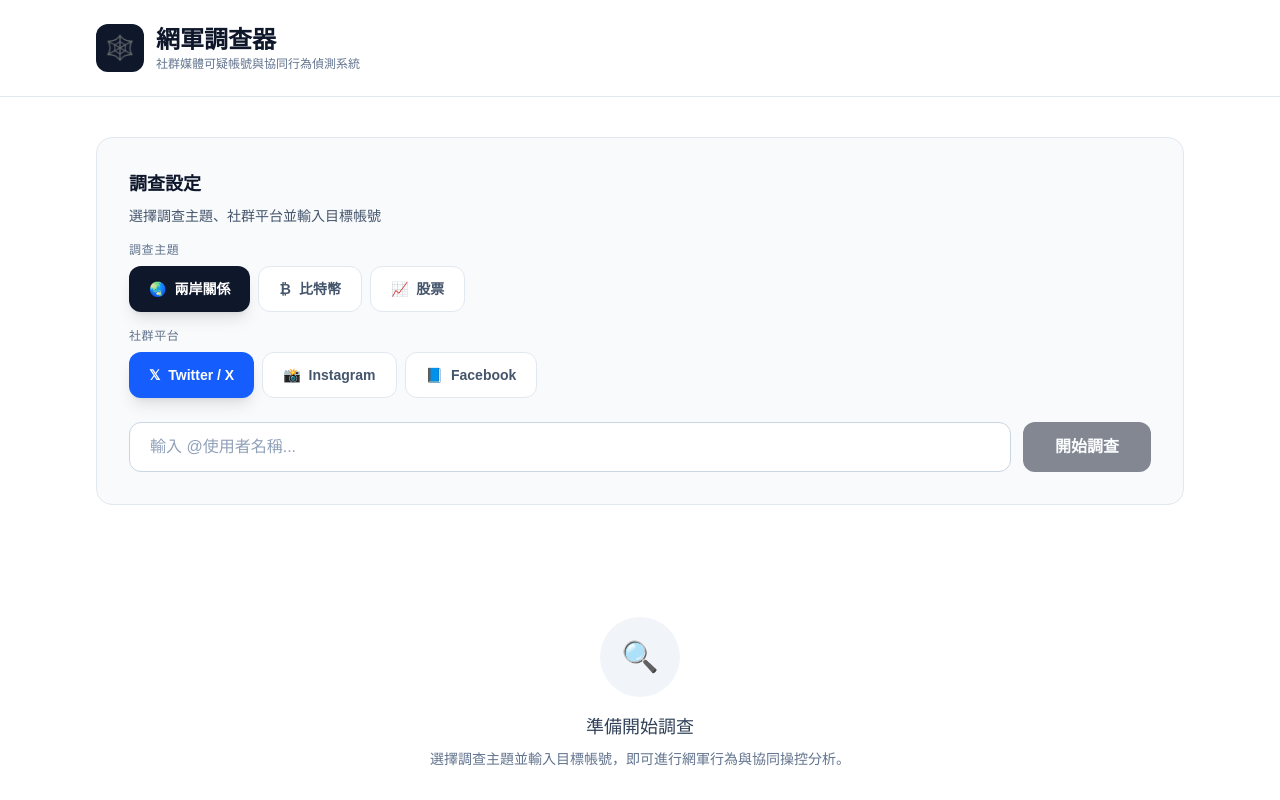
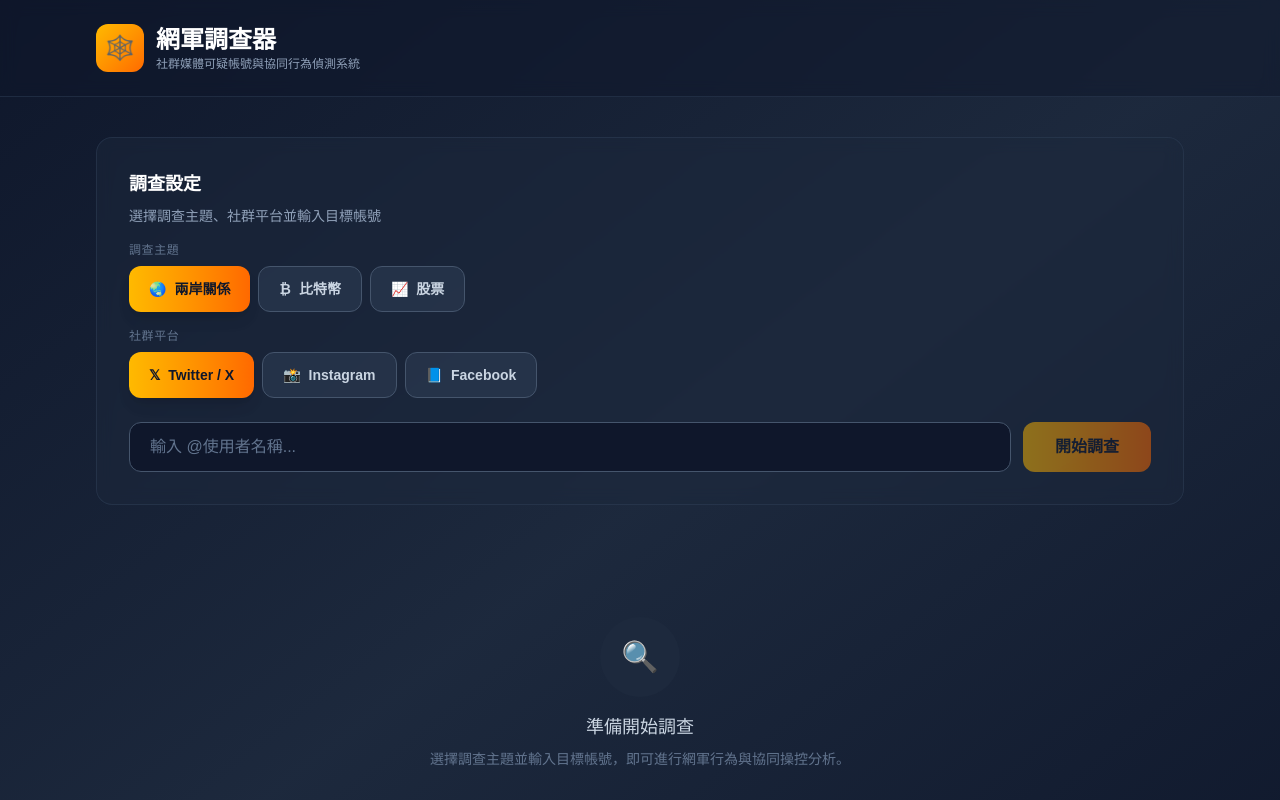
Before and after one commit to rexclaw20260330-ops/CapstoneDemo, a Next.js app: page / in a window 1280 px wide. Shown: the top 800 px of the page. Built offline with nearby package versions, Linux system fonts and the light colour scheme.

Commit message:
Revert to dark blue theme with amber/orange accents (Tricera design)

```diff
--- a/src/components/BotHunterDashboard.tsx
+++ b/src/components/BotHunterDashboard.tsx
@@ -270,7 +270,7 @@
     <div className="flex flex-col items-center">
       <div className="relative w-32 h-32">
         <svg width="128" height="128" className="transform -rotate-90">
-          <circle cx="64" cy="64" r={radius} fill="none" stroke="#e2e8f0" strokeWidth="10" />
+          <circle cx="64" cy="64" r={radius} fill="none" stroke="#334155" strokeWidth="10" />
           <circle
             cx="64"
             cy="64"
@@ -284,10 +284,10 @@
           />
         </svg>
         <div className="absolute inset-0 flex items-center justify-center">
-          <span className="text-2xl font-bold" style={{ color }}>{score}%</span>
+          <span className="text-2xl font-bold text-white">{score}%</span>
         </div>
       </div>
-      <span className="mt-2 text-sm text-slate-600">{label}</span>
+      <span className="mt-2 text-sm text-slate-400">{label}</span>
     </div>
   );
 };
@@ -295,10 +295,10 @@
 const FeatureBar = ({ feature }: { feature: Feature }) => (
   <div className="mb-3">
     <div className="flex justify-between mb-1">
-      <span className="text-sm text-slate-600">{feature.name}</span>
-      <span className="text-sm font-semibold text-slate-800">{feature.value}% <span className="text-slate-400 font-normal">(權重 {(feature.weight * 100).toFixed(0)}%)</span></span>
+      <span className="text-sm text-slate-400">{feature.name}</span>
+      <span className="text-sm font-semibold text-slate-300">{feature.value}% <span className="text-slate-500 font-normal">(權重 {(feature.weight * 100).toFixed(0)}%)</span></span>
     </div>
-    <div className="h-2 bg-slate-100 rounded-full overflow-hidden">
+    <div className="h-2 bg-slate-700/50 rounded-full overflow-hidden">
       <div
         className={`h-full rounded-full transition-all ${
           feature.value >= 80 ? 'bg-red-500' : feature.value >= 60 ? 'bg-orange-500' : 'bg-emerald-500'
@@ -310,46 +310,46 @@
 );
 
 const PostCard = ({ post }: { post: Post }) => (
-  <div className="bg-white rounded-xl p-5 border border-slate-200 shadow-sm hover:shadow-md transition-shadow">
-    <p className="text-slate-700 text-sm leading-relaxed mb-4">「{post.content}」</p>
+  <div className="bg-slate-800/50 rounded-xl p-5 border border-slate-700/50 hover:border-slate-600 transition-all">
+    <p className="text-slate-300 text-sm leading-relaxed mb-4">「{post.content}」</p>
     <div className="grid grid-cols-2 gap-4 mb-3">
       <div>
-        <span className="text-xs text-slate-400 uppercase">情緒傾向</span>
+        <span className="text-xs text-slate-500 uppercase">情緒傾向</span>
         <div className="flex items-center gap-2 mt-1">
-          <div className="flex-1 h-2 bg-slate-100 rounded-full">
+          <div className="flex-1 h-2 bg-slate-700/50 rounded-full">
             <div className="h-full bg-blue-500 rounded-full" style={{ width: `${post.sentiment * 100}%` }} />
           </div>
-          <span className="text-sm font-semibold text-slate-600 w-12 text-right">
+          <span className="text-sm font-semibold text-slate-400 w-12 text-right">
             {(post.sentiment * 100).toFixed(0)}%
           </span>
         </div>
       </div>
 
       <div>
-        <span className="text-xs text-slate-400 uppercase">操控程度</span>
+        <span className="text-xs text-slate-500 uppercase">操控程度</span>
         <div className="flex items-center gap-2 mt-1">
-          <div className="flex-1 h-2 bg-slate-100 rounded-full">
-            <div className="h-full bg-red-500 rounded-full" style={{ width: `${post.manipulativeScore}%` }} />
+          <div className="flex-1 h-2 bg-slate-700/50 rounded-full">
+            <div className="h-full bg-amber-400 rounded-full" style={{ width: `${post.manipulativeScore}%` }} />
           </div>
-          <span className="text-sm font-semibold text-red-600 w-12 text-right">{post.manipulativeScore}%</span>
+          <span className="text-sm font-semibold text-amber-400 w-12 text-right">{post.manipulativeScore}%</span>
         </div>
       </div>
     </div>
-    <div className="mt-4 pt-4 border-t border-slate-100">
-      <span className="text-xs text-slate-400">標記原因：</span>
-      <span className="text-sm text-slate-600">{post.explanation}</span>
+    <div className="mt-4 pt-4 border-t border-slate-700/50">
+      <span className="text-xs text-slate-500">標記原因：</span>
+      <span className="text-sm text-slate-400">{post.explanation}</span>
     </div>
   </div>
 );
 
 const NetworkGraph = ({ nodes }: { nodes: NetworkNode[] }) => (
-  <div className="bg-white rounded-xl p-6 border border-slate-200">
+  <div className="bg-slate-800/50 rounded-xl p-6 border border-slate-700/50">
     <div className="relative h-72">
       <div className="absolute top-1/2 left-1/2 transform -translate-x-1/2 -translate-y-1/2">
         <div className="w-20 h-20 bg-gradient-to-br from-red-500 to-red-600 rounded-full flex items-center justify-center shadow-lg">
           <span className="text-white font-bold text-lg">目標</span>
         </div>
-        <span className="absolute -bottom-6 left-1/2 transform -translate-x-1/2 text-xs text-slate-600 whitespace-nowrap">調查對象</span>
+        <span className="absolute -bottom-6 left-1/2 transform -translate-x-1/2 text-xs text-slate-400 whitespace-nowrap">調查對象</span>
       </div>
 
       <svg className="absolute inset-0 w-full h-full">
@@ -358,7 +358,7 @@
           const x = 50 + 32 * Math.cos(angle);
           const y = 50 + 32 * Math.sin(angle);
           return (
-            <line key={i} x1="50%" y1="50%" x2={`${x}%`} y2={`${y}%`} stroke="#cbd5e1" strokeWidth="2" strokeDasharray="4 4" />
+            <line key={i} x1="50%" y1="50%" x2={`${x}%`} y2={`${y}%`} stroke="#475569" strokeWidth="2" strokeDasharray="4 4" />
           );
         })}
       </svg>
@@ -374,17 +374,17 @@
             style={{ left: `${x}%`, top: `${y}%` }}
           >
             <div className={`w-14 h-14 rounded-full flex items-center justify-center border-2 ${
-              node.score >= 90 ? 'bg-red-100 border-red-400' : 'bg-orange-100 border-orange-400'
+              node.score >= 90 ? 'bg-red-500/20 border-red-400' : 'bg-amber-500/20 border-amber-400'
             }`}
             >
-              <span className="text-xs font-bold text-slate-700">{node.score}%</span>
+              <span className="text-xs font-bold text-slate-300">{node.score}%</span>
             </div>
             <span className="absolute -bottom-5 left-1/2 transform -translate-x-1/2 text-xs text-slate-500 whitespace-nowrap">{node.username}</span>
           </div>
         );
       })}
     </div>
-    <p className="text-center text-xs text-slate-400 mt-6">基於發文模式與互動行為的相似度網絡</p>
+    <p className="text-center text-xs text-slate-500 mt-6">基於發文模式與互動行為的相似度網絡</p>
   </div>
 );
 
@@ -406,17 +406,17 @@
   };
 
   return (
-    <div className="min-h-screen bg-white">
+    <div className="min-h-screen bg-gradient-to-br from-slate-900 via-slate-800 to-slate-900">
       {/* Header */}
-      <header className="border-b border-slate-200">
+      <header className="border-b border-slate-700/50 bg-slate-900/50 backdrop-blur">
         <div className="max-w-6xl mx-auto px-8 py-6">
           <div className="flex items-center gap-3">
-            <div className="w-12 h-12 bg-slate-900 rounded-xl flex items-center justify-center">
+            <div className="w-12 h-12 bg-gradient-to-br from-amber-400 to-orange-500 rounded-xl flex items-center justify-center">
               <span className="text-white text-2xl">🕸️</span>
             </div>
             <div>
-              <h1 className="text-2xl font-bold text-slate-900">網軍調查器</h1>
-              <p className="text-xs text-slate-500">社群媒體可疑帳號與協同行為偵測系統</p>
+              <h1 className="text-2xl font-bold text-white">網軍調查器</h1>
+              <p className="text-xs text-slate-400">社群媒體可疑帳號與協同行為偵測系統</p>
             </div>
           </div>
         </div>
@@ -424,10 +424,10 @@
 
       <main className="max-w-6xl mx-auto px-8 py-10">
         {/* Domain & Platform Selector + Input */}
-        <div className="bg-slate-50 rounded-2xl p-8 border border-slate-200 mb-8">
+        <div className="bg-slate-800/50 backdrop-blur rounded-2xl p-8 border border-slate-700/50 mb-8">
           <div className="mb-6">
-            <h2 className="text-lg font-semibold text-slate-900 mb-2">調查設定</h2>
-            <p className="text-slate-600 text-sm mb-4">選擇調查主題、社群平台並輸入目標帳號</p>
+            <h2 className="text-lg font-semibold text-white mb-2">調查設定</h2>
+            <p className="text-slate-400 text-sm mb-4">選擇調查主題、社群平台並輸入目標帳號</p>
 
             <div className="mb-4">
               <span className="text-xs text-slate-500 uppercase tracking-wider mb-2 block">調查主題</span>
@@ -438,8 +438,8 @@
                     onClick={() => setSelectedDomain(domain.id)}
                     className={`flex items-center gap-2 px-5 py-3 rounded-xl text-sm font-semibold transition-all ${
                       selectedDomain === domain.id
-                        ? 'bg-slate-900 text-white shadow-lg'
-                        : 'bg-white text-slate-600 border border-slate-200 hover:border-slate-300'
+                        ? 'bg-gradient-to-r from-amber-400 to-orange-500 text-slate-900 shadow-lg'
+                        : 'bg-slate-700/50 text-slate-300 border border-slate-600 hover:border-amber-400/50'
                     }`}
                   >
                     <span>{domain.icon}</span>
@@ -458,8 +458,8 @@
                     onClick={() => setSelectedPlatform(platform.id)}
                     className={`flex items-center gap-2 px-5 py-3 rounded-xl text-sm font-semibold transition-all ${
                       selectedPlatform === platform.id
-                        ? 'bg-blue-600 text-white shadow-lg'
-                        : 'bg-white text-slate-600 border border-slate-200 hover:border-slate-300'
+                        ? 'bg-gradient-to-r from-amber-400 to-orange-500 text-slate-900 shadow-lg'
+                        : 'bg-slate-700/50 text-slate-300 border border-slate-600 hover:border-amber-400/50'
                     }`}
                   >
                     <span>{platform.icon}</span>
@@ -476,13 +476,13 @@
               value={input}
               onChange={(e) => setInput(e.target.value)}
               placeholder="輸入 @使用者名稱..."
-              className="flex-1 px-5 py-3 bg-white border border-slate-300 rounded-xl text-slate-900 placeholder-slate-400 focus:border-slate-900 focus:outline-none"
+              className="flex-1 px-5 py-3 bg-slate-900 border border-slate-600 rounded-xl text-white placeholder-slate-500 focus:border-amber-400 focus:outline-none"
               onKeyDown={(e) => e.key === 'Enter' && analyze()}
             />
             <button
               onClick={analyze}
               disabled={!input.trim() || loading}
-              className="px-8 py-3 bg-slate-900 text-white font-semibold rounded-xl disabled:opacity-50 disabled:cursor-not-allowed hover:bg-slate-800 transition-all"
+              className="px-8 py-3 bg-gradient-to-r from-amber-400 to-orange-500 text-slate-900 font-semibold rounded-xl disabled:opacity-50 disabled:cursor-not-allowed hover:shadow-lg hover:shadow-orange-500/25 transition-all"
             >
               {loading ? '分析中...' : '開始調查'}
             </button>
@@ -493,34 +493,34 @@
           <div className="space-y-8">
             {/* Overview */}
             <div className="grid grid-cols-1 md:grid-cols-3 gap-6">
-              <div className="bg-white rounded-2xl p-6 border border-slate-200 shadow-sm">
-                <h3 className="text-sm font-medium text-slate-500 mb-4">可疑度評分</h3>
+              <div className="bg-slate-800/50 backdrop-blur rounded-2xl p-6 border border-slate-700/50">
+                <h3 className="text-sm font-medium text-slate-400 mb-4">可疑度評分</h3>
                 <CircularScore score={result.suspiciousScore} label="風險等級" />
                 <div className="mt-4 text-center">
                   <span className={`px-4 py-1 rounded-full text-sm font-semibold ${
                     result.suspiciousScore >= 60
-                      ? 'bg-red-100 text-red-700'
-                      : 'bg-green-100 text-green-700'
+                      ? 'bg-red-500/20 text-red-400'
+                      : 'bg-emerald-500/20 text-emerald-400'
                   }`}>
                     {result.suspiciousScore >= 60 ? '網軍帳號偵測' : '正常帳號'}
                   </span>
                 </div>
               </div>
 
-              <div className="bg-white rounded-2xl p-6 border border-slate-200 shadow-sm">
-                <h3 className="text-sm font-medium text-slate-500 mb-4">特徵分析</h3>
+              <div className="bg-slate-800/50 backdrop-blur rounded-2xl p-6 border border-slate-700/50">
+                <h3 className="text-sm font-medium text-slate-400 mb-4">特徵分析</h3>
                 {result.features.map((f) => (
                   <FeatureBar key={f.name} feature={f} />
                 ))}
               </div>
 
-              <div className="bg-white rounded-2xl p-6 border border-slate-200 shadow-sm">
-                <h3 className="text-sm font-medium text-slate-500 mb-4">調查結論</h3>
+              <div className="bg-slate-800/50 backdrop-blur rounded-2xl p-6 border border-slate-700/50">
+                <h3 className="text-sm font-medium text-slate-400 mb-4">調查結論</h3>
                 <div className="space-y-3">
                   {result.explanations.slice(0, 4).map((exp, i) => (
                     <div key={i} className="flex gap-3 text-sm">
-                      <span className="w-5 h-5 bg-slate-900 text-white rounded-full flex items-center justify-center text-xs font-bold flex-shrink-0">{i + 1}</span>
-                      <span className="text-slate-700">{exp}</span>
+                      <span className="w-5 h-5 bg-amber-400 text-slate-900 rounded-full flex items-center justify-center text-xs font-bold flex-shrink-0">{i + 1}</span>
+                      <span className="text-slate-300">{exp}</span>
                     </div>
                   ))}
                 </div>
@@ -528,8 +528,8 @@
             </div>
 
             {/* Post Analysis */}
-            <div className="bg-white rounded-2xl p-8 border border-slate-200 shadow-sm">
-              <h2 className="text-lg font-semibold text-slate-900 mb-6">貼文層級分析</h2>
+            <div className="bg-slate-800/50 backdrop-blur rounded-2xl p-8 border border-slate-700/50">
+              <h2 className="text-lg font-semibold text-white mb-6">貼文層級分析</h2>
               <div className="grid grid-cols-1 md:grid-cols-3 gap-4">
                 {result.posts.map((post) => (
                   <PostCard key={post.id} post={post} />
@@ -538,8 +538,8 @@
             </div>
 
             {/* Network Analysis */}
-            <div className="bg-white rounded-2xl p-8 border border-slate-200 shadow-sm">
-              <h2 className="text-lg font-semibold text-slate-900 mb-6">網絡關係分析</h2>
+            <div className="bg-slate-800/50 backdrop-blur rounded-2xl p-8 border border-slate-700/50">
+              <h2 className="text-lg font-semibold text-white mb-6">網絡關係分析</h2>
               <div className="max-w-2xl mx-auto">
                 <NetworkGraph nodes={result.network} />
               </div>
@@ -549,10 +549,10 @@
 
         {!result && !loading && (
           <div className="text-center py-20">
-            <div className="w-20 h-20 bg-slate-100 rounded-full flex items-center justify-center mx-auto mb-4">
+            <div className="w-20 h-20 bg-slate-800 rounded-full flex items-center justify-center mx-auto mb-4">
               <span className="text-3xl">🔍</span>
             </div>
-            <h2 className="text-lg font-medium text-slate-700 mb-2">準備開始調查</h2>
+            <h2 className="text-lg font-medium text-slate-300 mb-2">準備開始調查</h2>
             <p className="text-slate-500 text-sm max-w-md mx-auto">
               選擇調查主題並輸入目標帳號，即可進行網軍行為與協同操控分析。
             </p>
@@ -560,7 +560,7 @@
         )}
       </main>
 
-      <footer className="border-t border-slate-200 mt-12">
+      <footer className="border-t border-slate-700/50 mt-12">
         <div className="max-w-6xl mx-auto px-8 py-6 text-center">
           <p className="text-sm text-slate-500">網軍調查器 • 社群媒體可疑帳號偵測系統</p>
         </div>
```
